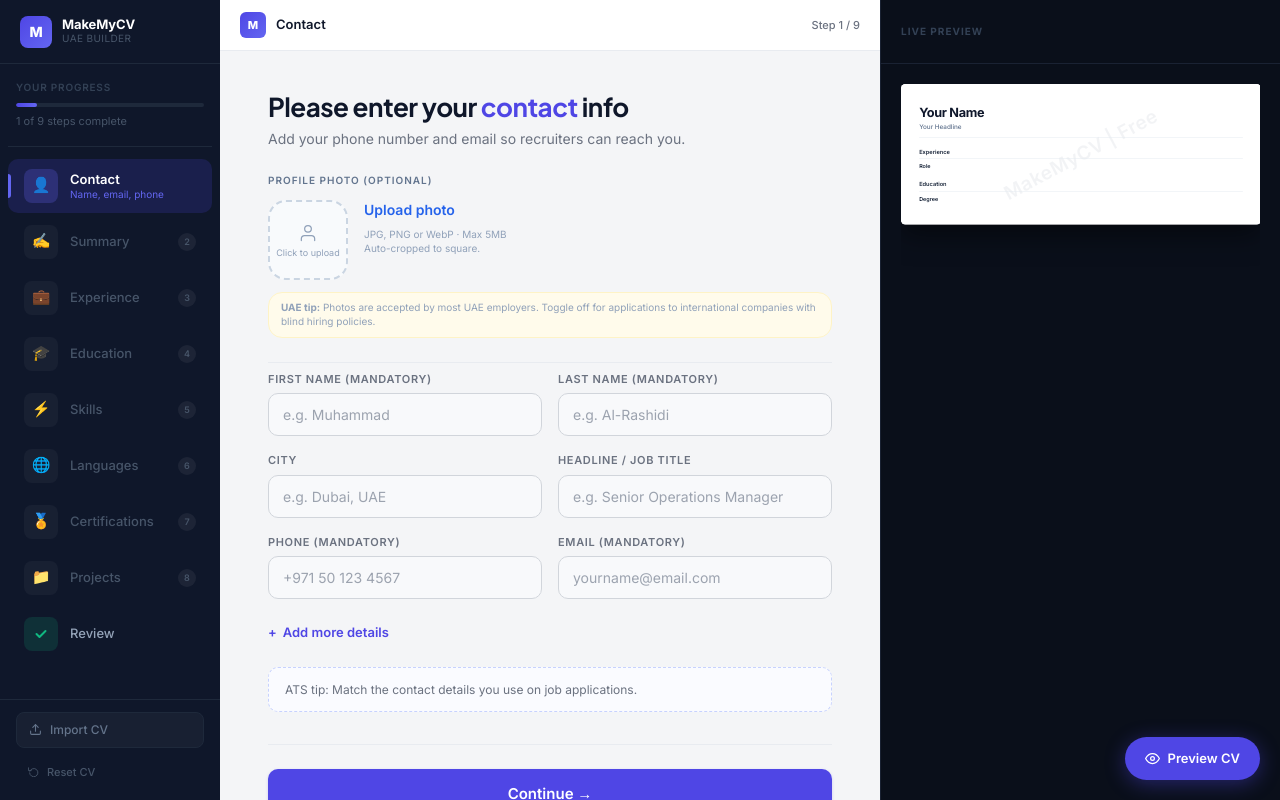
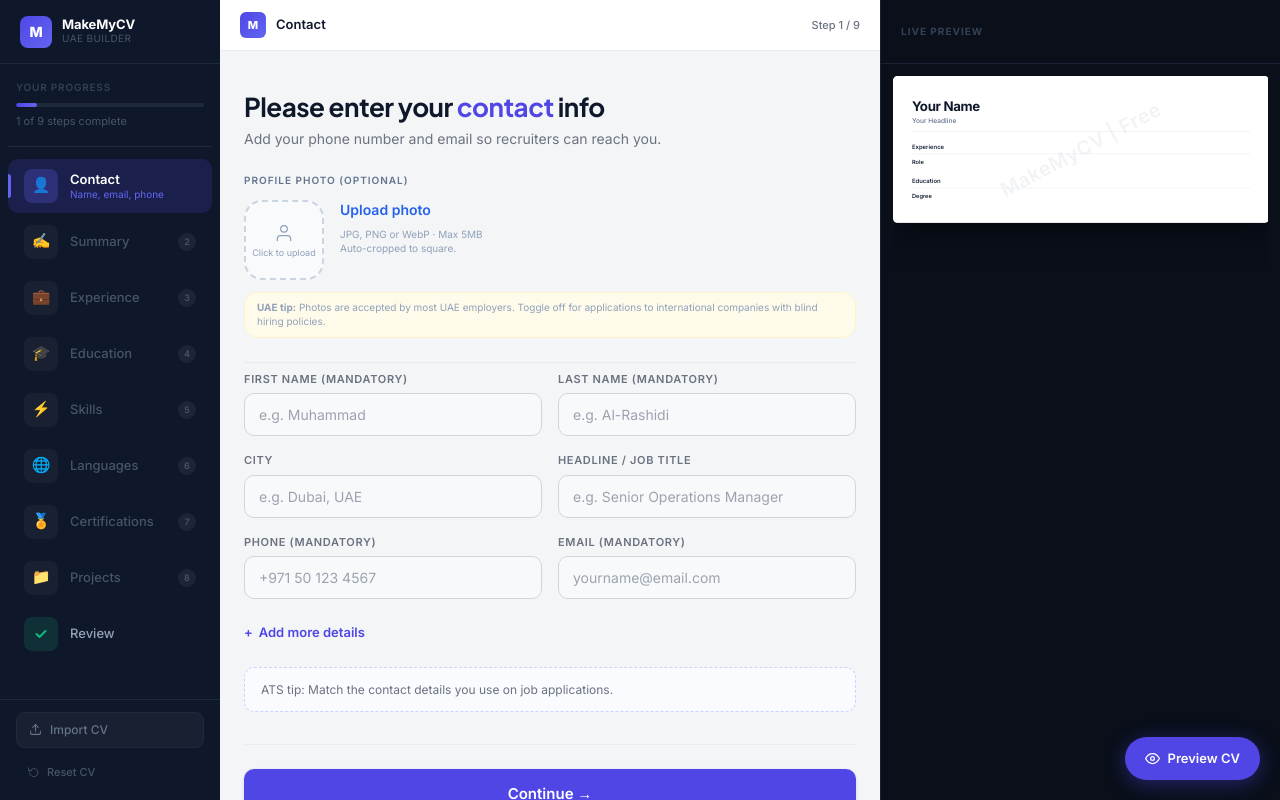
Before and after one commit to SpartanAbdullah/makemycv-app, a Next.js app: page /builder in a window 1280 px wide. Built offline with nearby package versions, Linux system fonts and the light colour scheme.

Commit message:
fix width of layout

```diff
--- a/components/builder/BuilderShell.tsx
+++ b/components/builder/BuilderShell.tsx
@@ -696,11 +696,11 @@ export const BuilderShell = ({
           )}
           <div
             style={{
-              padding: "40px 48px",
-              maxWidth: 680,
+              padding: "40px 16px",
+              maxWidth: "100%",
               width: "100%",
-              margin: "0 auto",
             }}
+            className="sm:!px-6"
           >
             {children}
           </div>
@@ -750,7 +750,7 @@ export const BuilderShell = ({
             flex: 1,
             overflowY: "auto",
             overflowX: "hidden",
-            padding: 20,
+            padding: 12,
           }}
         >
           <div
@@ -758,14 +758,14 @@ export const BuilderShell = ({
               width: "100%",
               overflow: "hidden",
               position: "relative",
-              height: Math.round(1123 * (360 / 794)),
+              height: Math.round(1123 * (376 / 794)),
             }}
           >
             <div
               style={{
                 width: 794,
                 transformOrigin: "top left",
-                transform: `scale(${360 / 794})`,
+                transform: `scale(${376 / 794})`,
                 background: "white",
                 borderRadius: 10,
                 overflow: "hidden",
--- a/components/builder/steps/ReviewStep.tsx
+++ b/components/builder/steps/ReviewStep.tsx
@@ -151,7 +151,7 @@ export const ReviewStep = ({
         <p className="cv-label" style={{ marginBottom: 12, marginTop: 24 }}>
           Choose Template
         </p>
-        <div className="flex flex-row gap-3">
+        <div className="grid grid-cols-2 sm:grid-cols-4 gap-3 items-stretch">
           {templates.map((tmpl) => (
             <button
               key={tmpl.id}
@@ -159,18 +159,24 @@ export const ReviewStep = ({
               onClick={() => handleTemplateChange(tmpl.id)}
               className="cv-entry-card"
               style={{
-                padding: 12,
-                textAlign: "center" as const,
                 cursor: "pointer",
-                width: "100%",
                 borderWidth: 2,
                 borderColor: currentTemplateId === tmpl.id ? "var(--brand-primary)" : undefined,
                 background: currentTemplateId === tmpl.id ? "var(--brand-primary-s)" : undefined,
               }}
             >
-              <tmpl.Thumbnail />
-              <div style={{ display: "flex", alignItems: "center", justifyContent: "center", gap: 6, marginTop: 8, flexWrap: "wrap" as const }}>
-                <p style={{ fontSize: 13, fontWeight: 600, color: "var(--text-heading)", margin: 0 }}>{tmpl.name}</p>
+              <div className="flex flex-col items-center p-3 h-full">
+                {/* Thumbnail zone — fixed height */}
+                <div className="flex items-center justify-center w-full mb-3" style={{ height: 160 }}>
+                  <tmpl.Thumbnail />
+                </div>
+
+                {/* Name */}
+                <p style={{ fontSize: 13, fontWeight: 600, color: "var(--text-heading)", margin: 0, textAlign: "center" }}>
+                  {tmpl.name}
+                </p>
+
+                {/* Badge */}
                 {tmpl.badge && (
                   <span style={{
                     fontSize: 9,
@@ -183,12 +189,17 @@ export const ReviewStep = ({
                     letterSpacing: "0.04em",
                     lineHeight: 1.5,
                     whiteSpace: "nowrap" as const,
+                    marginTop: 4,
                   }}>
                     {tmpl.badge}
                   </span>
                 )}
+
+                {/* Description — clamped to 2 lines */}
+                <p className="line-clamp-2" style={{ fontSize: 11, color: "var(--text-faint)", marginTop: 4, textAlign: "center", lineHeight: 1.4 }}>
+                  {tmpl.description}
+                </p>
               </div>
-              <p style={{ fontSize: 12, color: "var(--text-faint)", marginTop: 2 }}>{tmpl.description}</p>
             </button>
           ))}
         </div>
--- a/components/pdf/CVDocument.tsx
+++ b/components/pdf/CVDocument.tsx
@@ -891,7 +891,13 @@ const ATSCleanPDFLayout = ({ data }: { data: CvData }) => {
   return (
     <View>
       {/* ── Header ── */}
-      <View style={{ flexDirection: "column", alignItems: "flex-start", marginBottom: 6 }}>
+      <View
+        style={{
+          flexDirection: "column",
+          alignItems: "flex-start",
+          marginBottom: 6,
+        }}
+      >
         <View style={{ marginBottom: 6 }}>
           <Text style={{ ...s.atsName, lineHeight: 1 }}>{name}</Text>
         </View>
@@ -1129,7 +1135,9 @@ const ModernPDFLayout = ({ data }: { data: CvData }) => {
       <View style={s.headerRow}>
         <View style={s.headerLeft}>
           <View style={{ marginBottom: 2 }}>
-            <Text style={{ ...s.name, color: "#4F46E5", lineHeight: 1 }}>{name}</Text>
+            <Text style={{ ...s.name, color: "#4F46E5", lineHeight: 1 }}>
+              {name}
+            </Text>
           </View>
           {data.personal.headline?.trim() ? (
             <View style={{ marginBottom: 3 }}>
```
